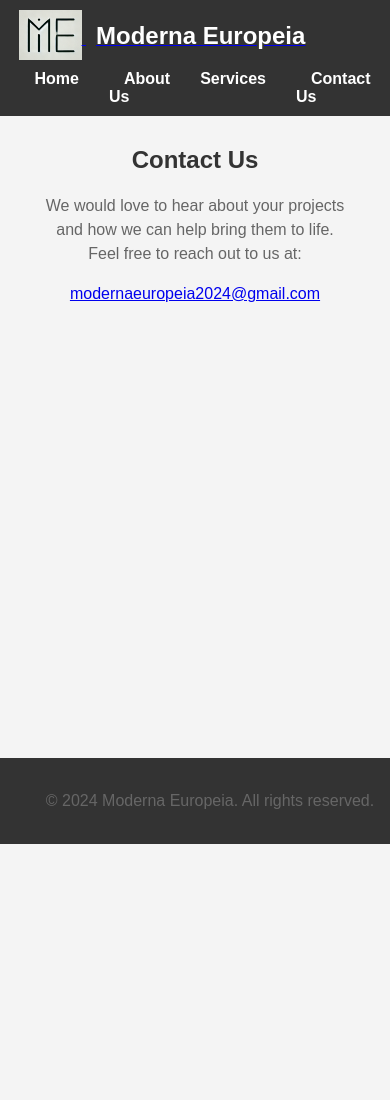
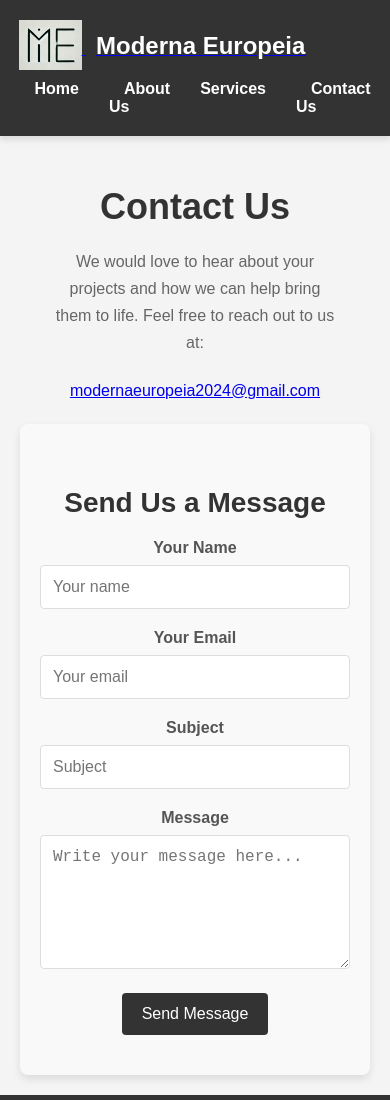
Before and after one commit to modernaeuropeia/modernaeuropeia.github.io, a plain HTML site: page contact.html in a window 390 px wide. Shown: the top 1100 px of the page. Before the commit the page ends 844 px from the top, so only its background shows below. Drawn offline with Linux system fonts and the light colour scheme.

Commit message:
changes on the services and added form

```diff
--- a/contact.html
+++ b/contact.html
@@ -1,18 +1,22 @@
 <!DOCTYPE html>
 <html lang="en">
+
 <head>
     <meta charset="UTF-8">
     <meta name="viewport" content="width=device-width, initial-scale=1.0">
-    <meta name="description" content="Get in touch with Moderna Europeia for software development and IT consulting services.">
+    <meta name="description"
+        content="Get in touch with Moderna Europeia for software development and IT consulting services.">
     <title>Contact Us - Moderna Europeia</title>
     <link rel="stylesheet" href="styles.css">
 </head>
+
 <body>
     <header>
         <nav>
             <a href="index.html">
                 <img src="logo.png" alt="Moderna Europeia company logo" style="height: 50px; vertical-align: middle;">
-                <span style="font-size: 24px; font-weight: bold; color: #fff; margin-left: 10px;">Moderna Europeia</span>
+                <span style="font-size: 24px; font-weight: bold; color: #fff; margin-left: 10px;">Moderna
+                    Europeia</span>
             </a>
             <ul style="float: right;">
                 <li><a href="index.html">Home</a></li>
@@ -22,15 +26,40 @@
             </ul>
         </nav>
     </header>
+
     <main>
         <section class="intro">
             <h1>Contact Us</h1>
-            <p>We would love to hear about your projects and how we can help bring them to life. Feel free to reach out to us at:</p>
+            <p>We would love to hear about your projects and how we can help bring them to life. Feel free to reach out
+                to us at:</p>
             <p><a href="mailto:modernaeuropeia2024@gmail.com">modernaeuropeia2024@gmail.com</a></p>
         </section>
+
+        <!-- Contact Form Section -->
+        <section class="contact-form">
+            <h2>Send Us a Message</h2>
+            <form action="https://formspree.io/f/mqazvvow" method="POST">
+                <label for="name">Your Name</label>
+                <input type="text" id="name" name="name" placeholder="Your name" required>
+
+                <label for="email">Your Email</label>
+                <input type="email" id="email" name="email" placeholder="Your email" required>
+
+                <label for="subject">Subject</label>
+                <input type="text" id="subject" name="subject" placeholder="Subject" required>
+
+                <label for="message">Message</label>
+                <textarea id="message" name="message" placeholder="Write your message here..." rows="6"
+                    required></textarea>
+
+                <button type="submit">Send Message</button>
+            </form>
+        </section>
     </main>
+
     <footer>
         <p>© 2024 Moderna Europeia. All rights reserved.</p>
     </footer>
 </body>
+
 </html>
--- a/styles.css
+++ b/styles.css
@@ -1,8 +1,10 @@
 /* Basic Styles */
-html, body {
+html,
+body {
     margin: 0;
     padding: 0;
-    height: 100%; /* Ensure the body takes up the full height */
+    height: 100%;
+    /* Ensure the body takes up the full height */
     font-family: Arial, sans-serif;
     background-color: #f4f4f4;
 }
@@ -12,26 +14,34 @@ body {
     flex-direction: column;
 }
 
+/* Header Styles */
 header {
     background-color: #333;
     color: #fff;
-    padding: 10px 20px;
+    padding: 20px 40px;
+    /* Increased padding for a more spacious look */
     display: flex;
-    justify-content: space-between; /* Logo on the left, navigation on the right */
+    justify-content: space-between;
+    /* Logo on the left, navigation on the right */
     align-items: center;
+    box-shadow: 0 4px 6px rgba(0, 0, 0, 0.1);
+    /* Add subtle shadow to make the header stand out */
 }
 
 header img {
-    height: 50px; /* Adjust logo size */
+    height: 50px;
+    /* Adjust logo size */
 }
 
 header ul {
     list-style-type: none;
     display: flex;
-    justify-content: flex-end; /* Align navigation to the right */
+    justify-content: flex-end;
+    /* Align navigation to the right */
     margin: 0;
     padding: 0;
-    gap: 30px; /* Increased gap for better spacing */
+    gap: 30px;
+    /* Increased gap for better spacing */
 }
 
 header ul li {
@@ -42,91 +52,200 @@ header ul li a {
     color: #fff;
     text-decoration: none;
     font-weight: bold;
-    padding: 10px 15px; /* Add padding to each link for more clickable area */
+    padding: 10px 15px;
+    /* Add padding to each link for more clickable area */
 }
 
 header ul li a:hover {
-    background-color: #555; /* Optional: Add hover effect for better UI feedback */
+    background-color: #555;
+    /* Optional: Add hover effect for better UI feedback */
     border-radius: 5px;
+    transition: background-color 0.3s ease;
+    /* Smooth transition effect on hover */
 }
 
+/* Main Section */
 main {
-    padding: 20px;
+    padding: 40px;
     text-align: center;
     flex-grow: 1;
+    max-width: 1200px;
+    margin: 0 auto;
+    /* Center content and add max width for better readability */
 }
 
-footer {
+/* Services List Styling */
+ul.services-list {
+    list-style-type: none;
+    padding: 0;
+    max-width: 1200px;
+    /* To prevent text from stretching too wide */
+    margin: 0 auto;
+    /* Center the list */
+}
+
+ul.services-list li {
+    background-color: #fff;
+    padding: 20px;
+    margin-bottom: 20px;
+    line-height: 1.8;
+    /* Increased line height for more space between lines */
+    border-radius: 8px;
+    box-shadow: 0 4px 6px rgba(0, 0, 0, 0.1);
+    /* Light shadow for visual separation */
+    word-wrap: break-word;
+    /* Ensure words break to the next line if needed */
+}
+
+ul.services-list li strong {
+    color: #333;
+    font-size: 18px;
+}
+
+/* Contact Form Styling */
+.contact-form {
+    max-width: 600px;
+    margin: 0 auto;
+    padding: 40px 20px;
+    background-color: #f9f9f9;
+    border-radius: 8px;
+    box-shadow: 0 4px 8px rgba(0, 0, 0, 0.1);
+}
+
+.contact-form h2 {
+    margin-bottom: 20px;
+    color: #333;
+}
+
+.contact-form label {
+    display: block;
+    margin-bottom: 8px;
+    color: #555;
+    font-weight: bold;
+}
+
+.contact-form input,
+.contact-form textarea {
+    width: 100%;
+    padding: 12px;
+    margin-bottom: 20px;
+    border: 1px solid #ddd;
+    border-radius: 4px;
+    font-size: 16px;
+    box-sizing: border-box;
+}
+
+.contact-form button {
     background-color: #333;
     color: #fff;
-    text-align: center;
-    padding: 10px 0;
-    width: 100%;
-    position: relative;
-    bottom: 0;
+    padding: 12px 20px;
+    border: none;
+    border-radius: 4px;
+    cursor: pointer;
+    font-size: 16px;
 }
 
-h1, h2 {
+.contact-form button:hover {
+    background-color: #555;
+}
+
+/* Typography */
+h1,
+h2 {
     color: #333;
+    margin-bottom: 20px;
+}
+
+h1 {
+    font-size: 36px;
+    /* Increased font size for better visual hierarchy */
+}
+
+h2 {
+    font-size: 28px;
 }
 
 p {
     color: #666;
-    line-height: 1.5;
-    padding: 0 20px; /* Improve text readability with padding */
+    line-height: 1.7;
+    font-size: 18px;
+    padding: 0 20px;
+    /* Improve text readability with padding */
+    margin-bottom: 20px;
+    /* Add vertical spacing between paragraphs */
 }
 
+/* Buttons */
 a.button {
     background-color: #333;
     color: white;
-    padding: 10px 20px;
+    padding: 12px 24px;
     text-decoration: none;
     border-radius: 5px;
     display: inline-block;
     margin-top: 20px;
+    font-size: 18px;
+    transition: background-color 0.3s ease;
+    /* Smooth hover effect */
 }
 
 a.button:hover {
     background-color: #555;
 }
 
-.intro {
-    margin-bottom: 40px;
-    padding: 0 20px; /* Add some padding for mobile */
+/* Footer */
+footer {
+    background-color: #333;
+    color: #fff;
+    text-align: center;
+    padding: 20px 0;
+    width: 100%;
+    position: relative;
+    bottom: 0;
 }
 
 /* Mobile Styles */
 @media (max-width: 768px) {
     header {
         flex-direction: column;
-        align-items: center; /* Center everything for mobile view */
+        align-items: center;
+        /* Center everything for mobile view */
+        padding: 20px;
     }
 
     header img {
         height: 50px;
-        margin-bottom: 10px; /* Ensure some space between logo and navigation */
+        margin-bottom: 10px;
+        /* Ensure some space between logo and navigation */
     }
 
     header ul {
-        flex-direction: row; /* Keep the menu items horizontal on mobile */
-        justify-content: center; /* Center the menu on mobile */
-        gap: 15px; /* Adjust gap for mobile */
+        flex-direction: row;
+        /* Keep the menu items horizontal on mobile */
+        justify-content: center;
+        /* Center the menu on mobile */
+        gap: 15px;
+        /* Adjust gap for mobile */
     }
 
     header ul li a {
-        padding: 10px 15px; /* Add padding for better clickable area and spacing */
+        padding: 10px 15px;
+        /* Add padding for better clickable area and spacing */
     }
 
     main {
-        padding: 10px;
+        padding: 20px;
+        /* Adjust padding for mobile view */
     }
 
     p {
-        font-size: 16px; /* Slightly larger text for better readability */
+        font-size: 16px;
+        /* Slightly larger text for better readability */
     }
 
     .intro {
-        padding: 0 10px; /* Ensure there’s some padding on the sides */
+        padding: 0 10px;
+        /* Ensure there’s some padding on the sides */
     }
 
     footer {
@@ -134,7 +253,9 @@ a.button:hover {
     }
 
     a.button {
-        font-size: 18px; /* Larger button text */
-        padding: 15px 25px; /* More padding for easier tap interaction */
+        font-size: 18px;
+        /* Larger button text */
+        padding: 15px 25px;
+        /* More padding for easier tap interaction */
     }
 }
```
Also changed, not shown: about.html (+28 -10 lines), index.html (+11 -3 lines), services.html (+33 -11 lines).
